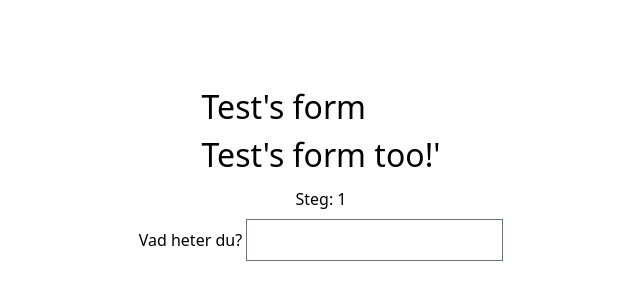
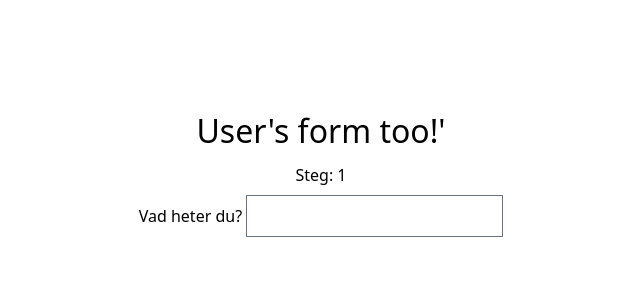
Before and after one commit to mrkarstrom/Svelte5, a SvelteKit app: page / in a window 1280 px wide. Shown: the part 228-528 px from the top of the page, without its empty margins (319-959 px from the left). Built offline with nearby package versions, Linux system fonts and the light colour scheme.

Commit message:
Trying out the snippet functionality using @render

```diff
--- a/src/routes/+page.svelte
+++ b/src/routes/+page.svelte
@@ -11,7 +11,7 @@
 </script>
 
 <main class="w-screen min-h-screen flex flex-col items-center justify-center gap-2">
-	<Header name="Test"></Header>
+	<Header name={formState.name}></Header>
 	<p>Steg: {formState.step + 1}</p>
 
 	{@render formStep({ question: 'Vad heter du?', id: 'name', type: 'text' })}
```
